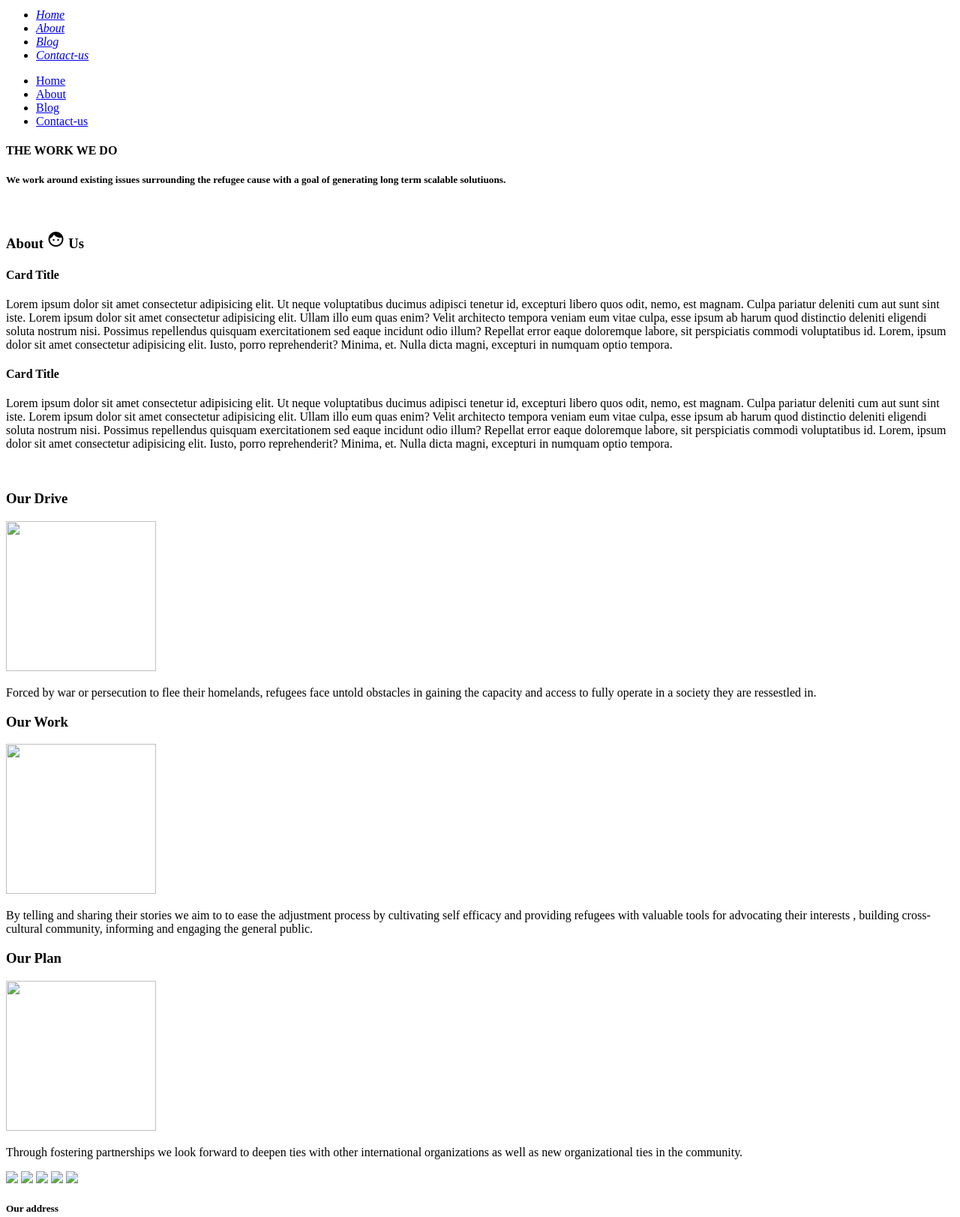
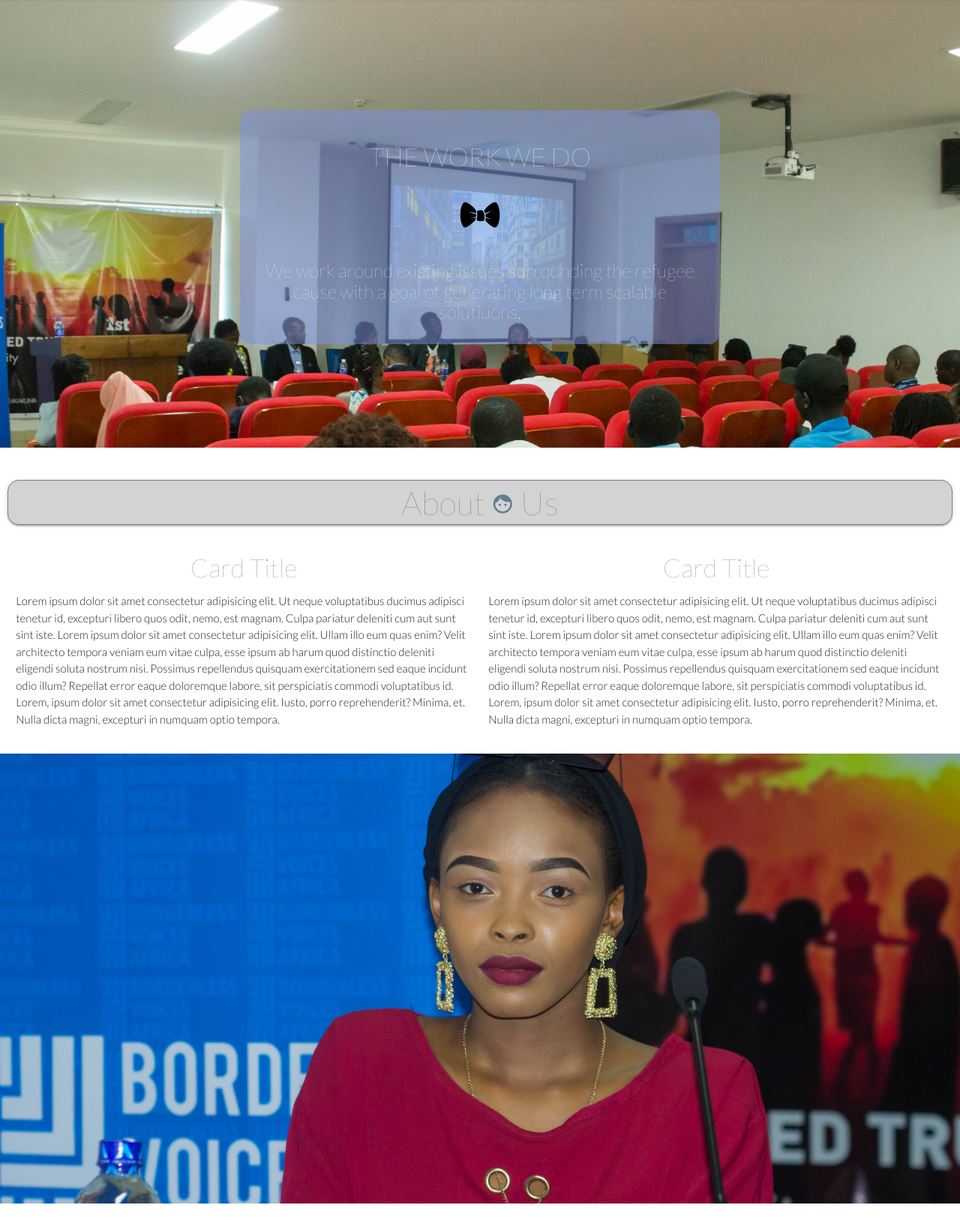
Before and after one commit to sh0uy0/bvaproject, a plain HTML site: page index.html in a window 1280 px wide. Shown: the part 67-1690 px from the top of the page at 75% size. Drawn offline with Linux system fonts and the light colour scheme; the site is published under a folder, as on GitHub Pages, so addresses that start at the root find nothing; files whose address does not match are found by name.

Commit message:
Add files via upload

```diff
--- a/about.html
+++ b/about.html
@@ -5,13 +5,13 @@
     <meta name="viewport" content="width=device-width, initial-scale=1.0">
     <link href="https://fonts.googleapis.com/icon?family=Material+Icons" rel="stylesheet">
     <link href="https://fonts.googleapis.com/css2?family=Lato:wght@100;300&display=swap" rel="stylesheet">
-    <link rel="shortcut icon" href="/favicon.ico" type="image/x-icon">
-    <link rel="stylesheet" href="/css/aos.css" />
-    <link rel="stylesheet" href="/css/iconmoon.css">
-    <link rel="stylesheet" href="/css/ionicons.css">
-    <link rel="stylesheet" href="/css/pe-icon-7-stroke.css">
-    <link rel="stylesheet" href="/css/materialize.min.css">
-    <link rel="stylesheet" href="/css/styles.css">
+    <link rel="shortcut icon" href="favicon.ico" type="image/x-icon">
+    <link rel="stylesheet" href="css/aos.css" />
+    <link rel="stylesheet" href="css/iconmoon.css">
+    <link rel="stylesheet" href="css/ionicons.css">
+    <link rel="stylesheet" href="css/pe-icon-7-stroke.css">
+    <link rel="stylesheet" href="css/materialize.min.css">
+    <link rel="stylesheet" href="css/styles.css">
     <title>Development</title>
 </head>
 <body class="light aos-init">
@@ -19,20 +19,20 @@
 <header>
     <nav class="white lighter">
         <div class="nav-wrapper section1">
-            <a href="/index.html"  class=" brand-logo"  >
-                <img src="/logo.jpg" class=" responsive-img" width="55px" height="50px" alt="">
+            <a href="index.html"  class=" brand-logo"  >
+                <img src="logo.jpg" class=" responsive-img" width="55px" height="50px" alt="">
             </a>
             <div class="row ">
                 <ul class="right hide-on-med-and-down ">
                     <li>
-                        <a href="/index.html">
+                        <a href="index.html">
                             <i class="ion-ios-home blue-grey-text small ">
                                 Home
                             </i>
                         </a>
                     </li>
                     <li>
-                        <a href="/about.html">
+                        <a href="about.html">
                             <i class=" ion-ios-people small blue-grey-text">
                                 About
                             </i>
@@ -46,7 +46,7 @@
                         </a>
                     </li>
                     <li>
-                        <a href="/contact.html">
+                        <a href="contact.html">
                             <i class="ion-chatbubble small blue-grey-text">
                                 Contact-us
                             </i>
@@ -55,13 +55,13 @@
                 </ul>
                 <ul id="nav-mobile" class="sidenav blue-grey-text">
                     <li>
-                        <a href="/index.html">
+                        <a href="index.html">
                             <i class="ion-ios-home small blue-grey-text"></i>
                             Home
                         </a>
                     </li>
                     <li>
-                        <a href="/about.html">
+                        <a href="about.html">
                             <i class="ion-ios-people small blue-grey-text"></i>
                             About
                         </a>
@@ -73,7 +73,7 @@
                         </a>
                     </li>
                     <li>
-                        <a href="/contact.html">
+                        <a href="contact.html">
                             <i class="ion-chatbubble small blue-grey-text"></i>
                             Contact
                         </a>
@@ -95,7 +95,7 @@
                 <h5 class="header col s12 lighter">Placeholder Text. Lorem ipsum dolor, sit amet consectetur adipisicing elit. Maiores, libero.</h5>
             </div>
         </div>
-        <div class="parallax "><img src="/images/IMG_2732.jpg" alt=""></div>
+        <div class="parallax "><img src="images/IMG_2732.jpg" alt=""></div>
     </div>
 
     <div class=" aos-init">
@@ -225,10 +225,10 @@
         </div>
     </div>
 </footer>
-    <script src="/js/jquery-3.2.1.min.js"></script>
-    <script src="/js/aos.js"></script>
-    <script src="/js/materialize.min.js"></script>
-    <script src="/js/init.js"></script>
+    <script src="js/jquery-3.2.1.min.js"></script>
+    <script src="js/aos.js"></script>
+    <script src="js/materialize.min.js"></script>
+    <script src="js/init.js"></script>
     <script>
         AOS.init({
             startEvent: 'DOMContentLoaded', // name of the event dispatched on the document, that AOS should initialize on
--- a/index.html
+++ b/index.html
@@ -6,13 +6,13 @@
     <link href="https://fonts.googleapis.com/icon?family=Material+Icons" rel="stylesheet">
     <link href="https://fonts.googleapis.com/css2?family=Lato:wght@100;300&display=swap" rel="stylesheet">
 
-    <link rel="shortcut icon" href="/favicon.ico" type="image/x-icon">
-    <link rel="stylesheet" href="/css/aos.css" />
-    <link rel="stylesheet" href="/css/iconmoon.css">
-    <link rel="stylesheet" href="/css/ionicons.css">
-    <link rel="stylesheet" href="/css/pe-icon-7-stroke.css">
-    <link rel="stylesheet" href="/css/materialize.min.css">
-    <link rel="stylesheet" href="/css/styles.css">
+    <link rel="shortcut icon" href="favicon.ico" type="image/x-icon">
+    <link rel="stylesheet" href="css/aos.css" />
+    <link rel="stylesheet" href="css/iconmoon.css">
+    <link rel="stylesheet" href="css/ionicons.css">
+    <link rel="stylesheet" href="css/pe-icon-7-stroke.css">
+    <link rel="stylesheet" href="css/materialize.min.css">
+    <link rel="stylesheet" href="css/styles.css">
     <title>Development</title>
 </head>
 <body>
@@ -20,20 +20,20 @@
 <header class="lighter">
     <nav class="white">
         <div class="nav-wrapper section1">
-            <a href="/index.html"  class=" brand-logo"  >
-                <img src="/logo.jpg" class=" responsive-img" width="55px" height="50px" alt="">
+            <a href="index.html"  class=" brand-logo"  >
+                <img src="logo.jpg" class=" responsive-img" width="55px" height="50px" alt="">
             </a>
             <div class="row ">
                 <ul class="right hide-on-med-and-down ">
                     <li>
-                        <a href="/index.html">
+                        <a href="index.html">
                             <i class="ion-ios-home blue-grey-text small ">
                                 Home
                             </i>
                         </a>
                     </li>
                     <li>
-                        <a href="/about.html">
+                        <a href="about.html">
                             <i class=" ion-ios-people small blue-grey-text">
                                 About
                             </i>
@@ -47,7 +47,7 @@
                         </a>
                     </li>
                     <li>
-                        <a href="/contact.html">
+                        <a href="contact.html">
                             <i class="ion-chatbubble small blue-grey-text">
                                 Contact-us
                             </i>
@@ -56,13 +56,13 @@
                 </ul>
                 <ul id="nav-mobile" class="sidenav blue-grey-text">
                     <li>
-                        <a href="/index.html">
+                        <a href="index.html">
                             <i class="ion-ios-home small blue-grey-text"></i>
                             Home
                         </a>
                     </li>
                     <li>
-                        <a href="/about.html">
+                        <a href="about.html">
                             <i class="ion-ios-people small blue-grey-text"></i>
                             About
                         </a>
@@ -74,9 +74,9 @@
                         </a>
                     </li>
                     <li>
-                        <a href="/contact.html">
+                        <a href="contact.html">
                             <i class="ion-chatbubble small blue-grey-text"></i>
-                            Contact-us
+                            Contact
                         </a>
                     </li>
                 </ul>
@@ -95,7 +95,7 @@
                   <h5 class="header col s12 lighter">We work around existing issues surrounding the refugee cause with a goal of generating long term scalable solutiuons.</h5>
             </div>
         </div>
-        <div class="parallax"><img src="/images/IMG_2732.jpg" alt=""></div>
+        <div class="parallax"><img src="images/IMG_2732.jpg" alt=""></div>
     </div>
 
     <div class="row light aos-init">
@@ -119,7 +119,7 @@
     </div>
 
     <div class="row parallax-container ">
-        <div class="parallax"><img src="/images/IMG_2874.jpg" alt=""></div>
+        <div class="parallax"><img src="images/IMG_2874.jpg" alt=""></div>
     </div>
 
     <div class="row section">
@@ -128,7 +128,7 @@
                 <h3 class="center card-panel blue-grey-text lighter">
                     Our Drive
                 </h3>
-                <img src="/images/IMG_2815.jpg" alt="" width="200px" height="200px" class="card-image circle center">
+                <img src="images/IMG_2815.jpg" alt="" width="200px" height="200px" class="card-image circle center">
                 <p class="card-content left-align light">
                     Forced by war or persecution to flee their homelands, refugees face untold obstacles in gaining the capacity and access to fully operate in a society they are ressestled in.
                 </p>
@@ -137,7 +137,7 @@
                 <h3 class="center card-panel blue-grey-text lighter">
                     Our Work
                 </h3>
-                <img src="/images/IMG_2786.jpg" alt="" width="200px" height="200px" class="card-image circle center img">
+                <img src="images/IMG_2786.jpg" alt="" width="200px" height="200px" class="card-image circle center img">
                 <p class="card-content left-align light">
                     By telling and sharing their stories we aim to to ease the adjustment process by cultivating self efficacy and providing refugees with valuable tools for advocating their interests , building cross-cultural community, informing and engaging the general public.
                 </p>
@@ -146,7 +146,7 @@
                 <h3 class="center card-panel blue-grey-text lighter">
                     Our Plan
                 </h3>
-                <img src="/images/IMG_2732.jpg" alt="" width="200px" height="200px" class="card-image circle center">
+                <img src="images/IMG_2732.jpg" alt="" width="200px" height="200px" class="card-image circle center">
                 <p class="card-content left-align light">
                     Through fostering partnerships we look forward to deepen ties with other international organizations as well as new organizational ties in the community.
                 </p>
@@ -156,11 +156,11 @@
 
     <div class="new-panel section2 lift">
         <div class="carousel carousel-slider smoother ">
-            <a class="carousel-item responsive-img" href="#one!"><img src="/images/IMG_2791.jpg"></a>
-            <a class="carousel-item responsive-img" href="#two!"><img src="/images/IMG_2643.jpg"></a>
-            <a class="carousel-item responsive-img" href="#three!"><img src="/images/IMG_2714.jpg"></a>
-            <a class="carousel-item responsive-img" href="#four!"><img src="/images/IMG_2785.jpg"></a>
-            <a class="carousel-item responsive-img" href="#four!"><img src="/images/IMG_2661.jpg"></a>
+            <a class="carousel-item responsive-img" href="#one!"><img src="images/IMG_2791.jpg"></a>
+            <a class="carousel-item responsive-img" href="#two!"><img src="images/IMG_2643.jpg"></a>
+            <a class="carousel-item responsive-img" href="#three!"><img src="images/IMG_2714.jpg"></a>
+            <a class="carousel-item responsive-img" href="#four!"><img src="images/IMG_2785.jpg"></a>
+            <a class="carousel-item responsive-img" href="#four!"><img src="images/IMG_2661.jpg"></a>
         </div>
     </div>
 
@@ -243,10 +243,10 @@
         </div>
     </div>
 </footer>
-    <script src="/js/jquery-3.2.1.min.js"></script>
-    <script src="/js/aos.js"></script>
-    <script src="/js/materialize.min.js"></script>
-    <script src="/js/init.js"></script>
+    <script src="js/jquery-3.2.1.min.js"></script>
+    <script src="js/aos.js"></script>
+    <script src="js/materialize.min.js"></script>
+    <script src="js/init.js"></script>
     <script>
         AOS.init({
             startEvent: 'DOMContentLoaded', // name of the event dispatched on the document, that AOS should initialize on
```
Also changed, not shown: contact.html (+20 -20 lines).
